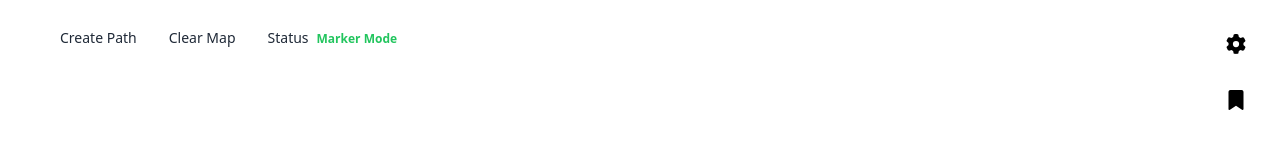
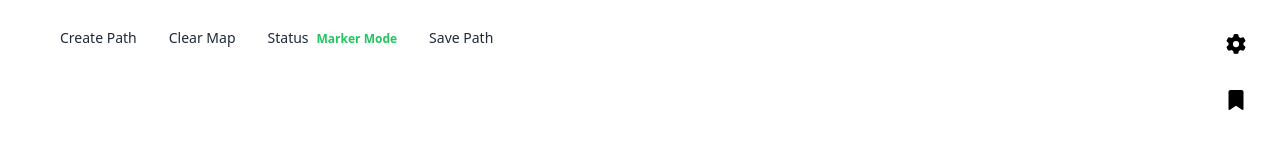
Before and after one commit to ErsaGunTosun/path-planner, a React (Create React App) app in the folder frontend/: page / in a window 1280 px wide. Shown: the top 160 px of the page. Built offline with nearby package versions, Linux system fonts and the light colour scheme.

Commit message:
UPDATE status bar status bar added bookmark save button

```diff
--- a/frontend/src/components/StatusBar/StatusBar.js
+++ b/frontend/src/components/StatusBar/StatusBar.js
@@ -34,6 +34,12 @@ function StatusBar({ isMarkeMode, isObstacleMode, pathCreateFunction, clearMapFu
                 </span>
             </p>
 
+            <button
+                className="flex items-center space-x-2 px-3 py-2 rounded-full bg-white hover:bg-gray-100 ">
+                <span className="text-gray-800 text-sm font-medium whitespace-nowrap">Save Path
+                </span>
+            </button>
+
         </div>
     )
 }
```
